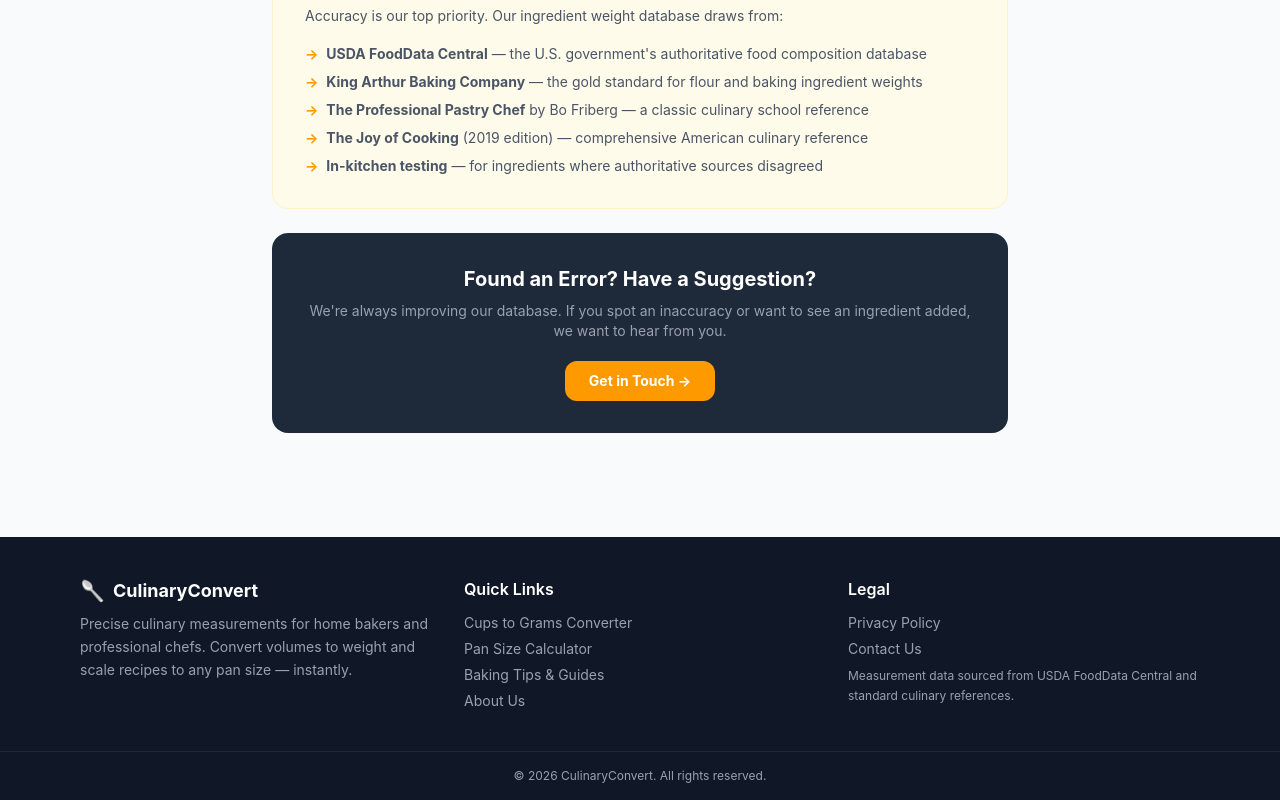
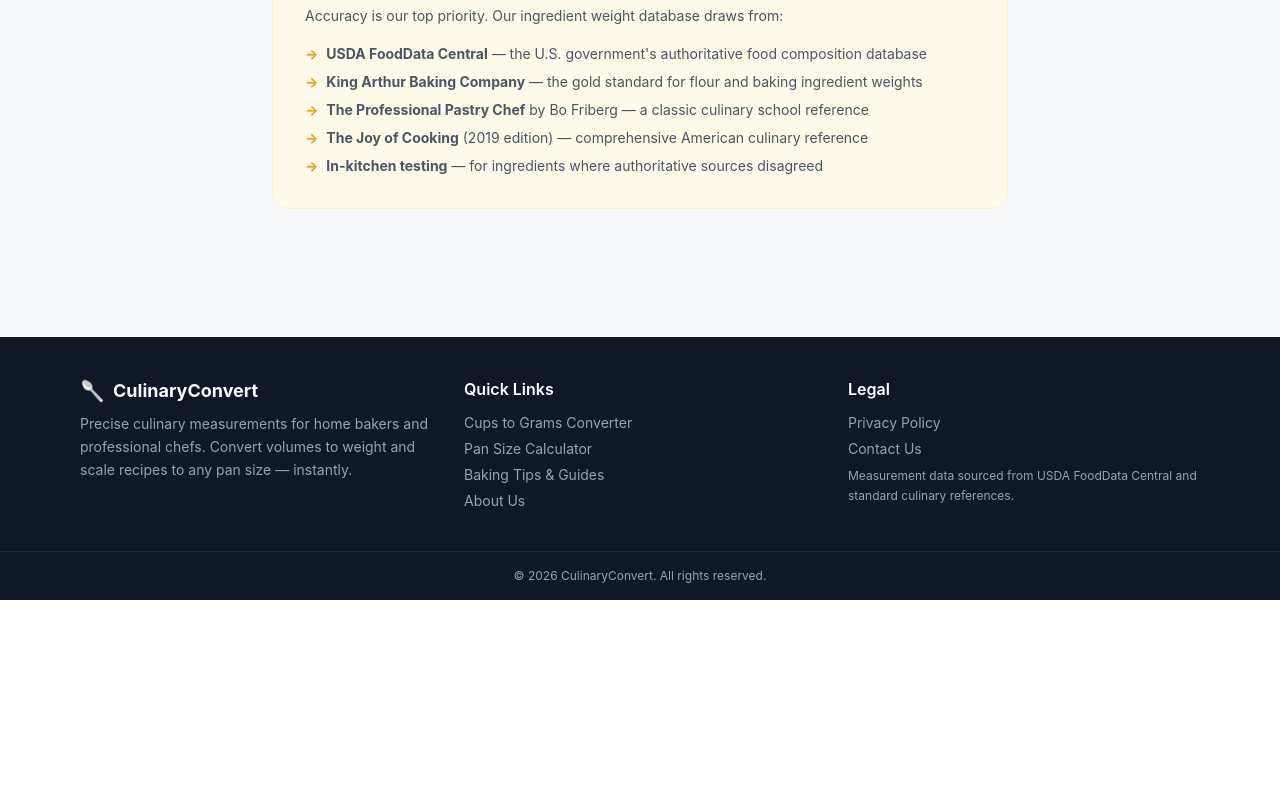
Before and after one commit to nesuraznayaa/CulinaryConvert, a React (Vite) app: page /about in a window 1280 px wide. Shown: the part 1291-2091 px from the top of the page. After the commit the page ends 1891 px from the top, so only its background shows below. Built offline with nearby package versions, Linux system fonts and the light colour scheme.

Commit message:
Update About.tsx

```diff
--- a/src/pages/About.tsx
+++ b/src/pages/About.tsx
@@ -89,20 +89,6 @@ export default function About() {
           <li className="flex gap-2"><span className="text-amber-500 font-bold">→</span> <span><strong>In-kitchen testing</strong> — for ingredients where authoritative sources disagreed</span></li>
         </ul>
       </section>
-            {/* Contact CTA */}
-      <section className="bg-gray-800 rounded-2xl p-8 text-white text-center">
-        <h2 className="text-xl font-bold mb-2">Found an Error? Have a Suggestion?</h2>
-        <p className="text-gray-400 text-sm mb-5">
-          We're always improving our database. If you spot an inaccuracy or want to see an ingredient added,
-          we want to hear from you.
-        </p>
-        <a
-          href="/contact"
-          className="inline-block px-6 py-2.5 bg-amber-500 text-white font-bold rounded-xl hover:bg-amber-400 transition-colors text-sm"
-        >
-          Get in Touch →
-        </a>
-      </section>
     </main>
   );
 }
```
